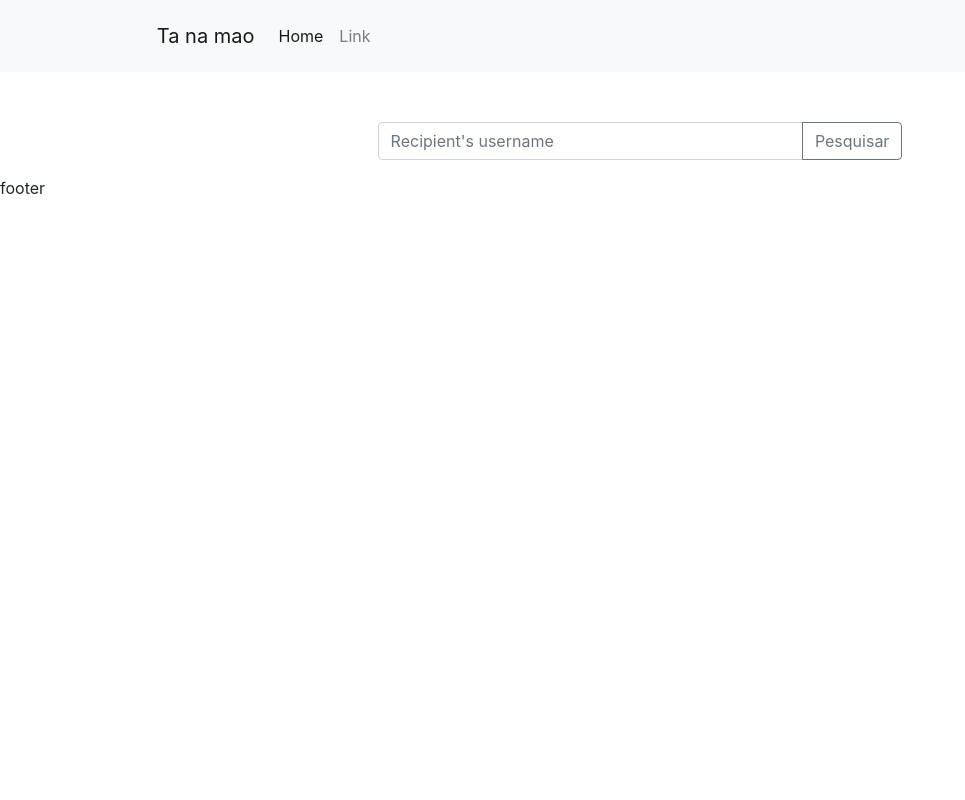
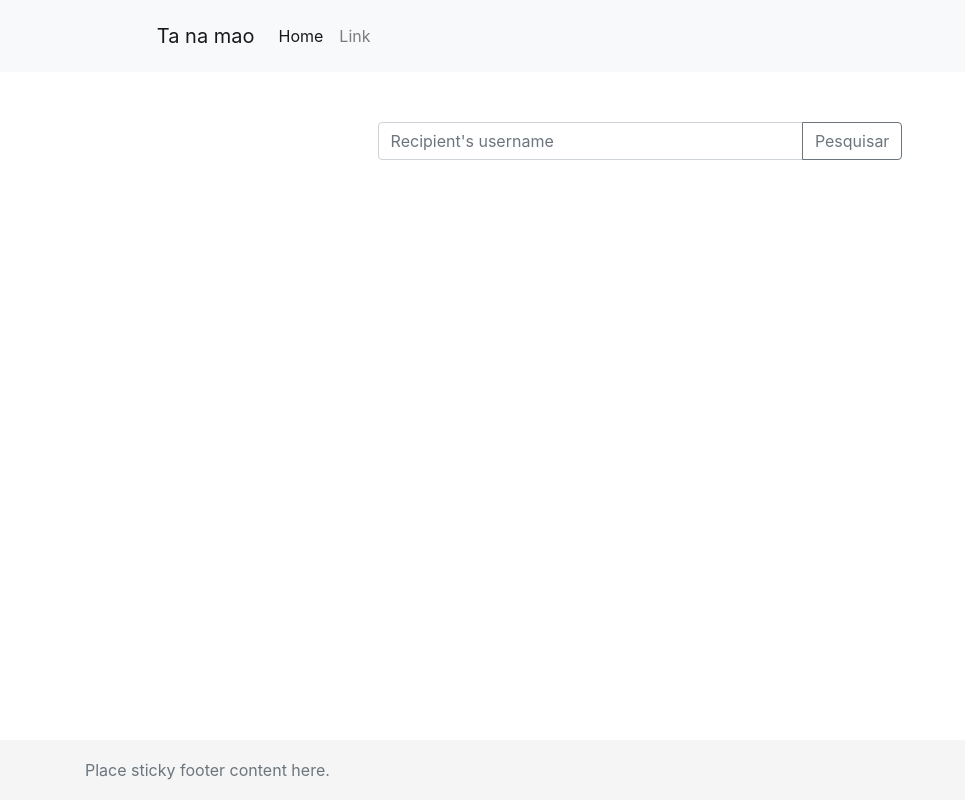
Before and after one commit to migueljoaod/tanamao, an Angular app: page / in a window 1280 px wide. Shown: the whole page, without its empty margins (0-965 px from the left). Built offline with nearby package versions, Linux system fonts and the light colour scheme.

Commit message:
Adding footer

```diff
--- a/src/app/components/footer/footer.component.html
+++ b/src/app/components/footer/footer.component.html
@@ -1 +1,5 @@
-<div>footer</div>
+<footer class="footer">
+    <div class="container">
+      <span class="text-muted">Place sticky footer content here.</span>
+    </div>
+</footer>
--- a/src/app/components/footer/footer.component.scss
+++ b/src/app/components/footer/footer.component.scss
@@ -0,0 +1,8 @@
+.footer {
+    position: absolute;
+    bottom: 0;
+    width: 100%;
+    height: 60px;
+    line-height: 60px;
+    background-color: #f5f5f5;
+}
```
Also changed, not shown: 1 other file (tests, documents, lock files or other folders).
